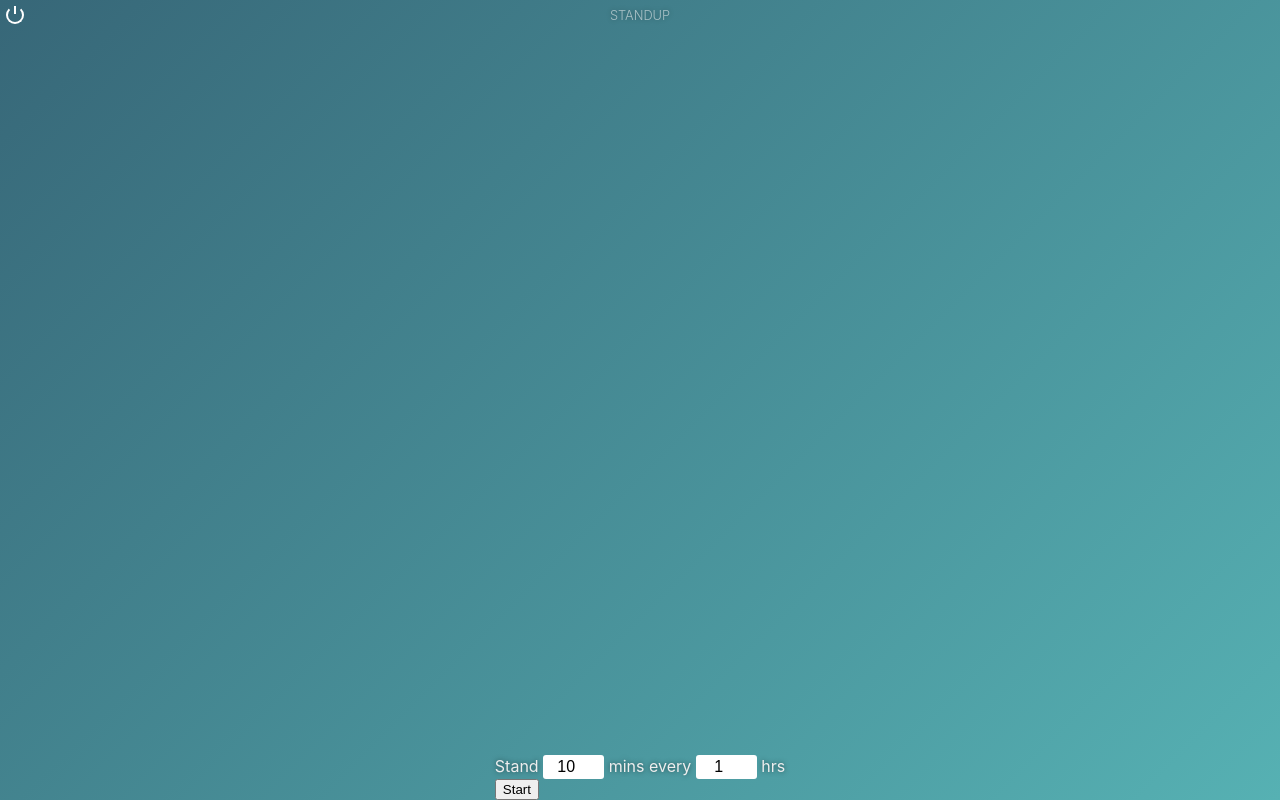
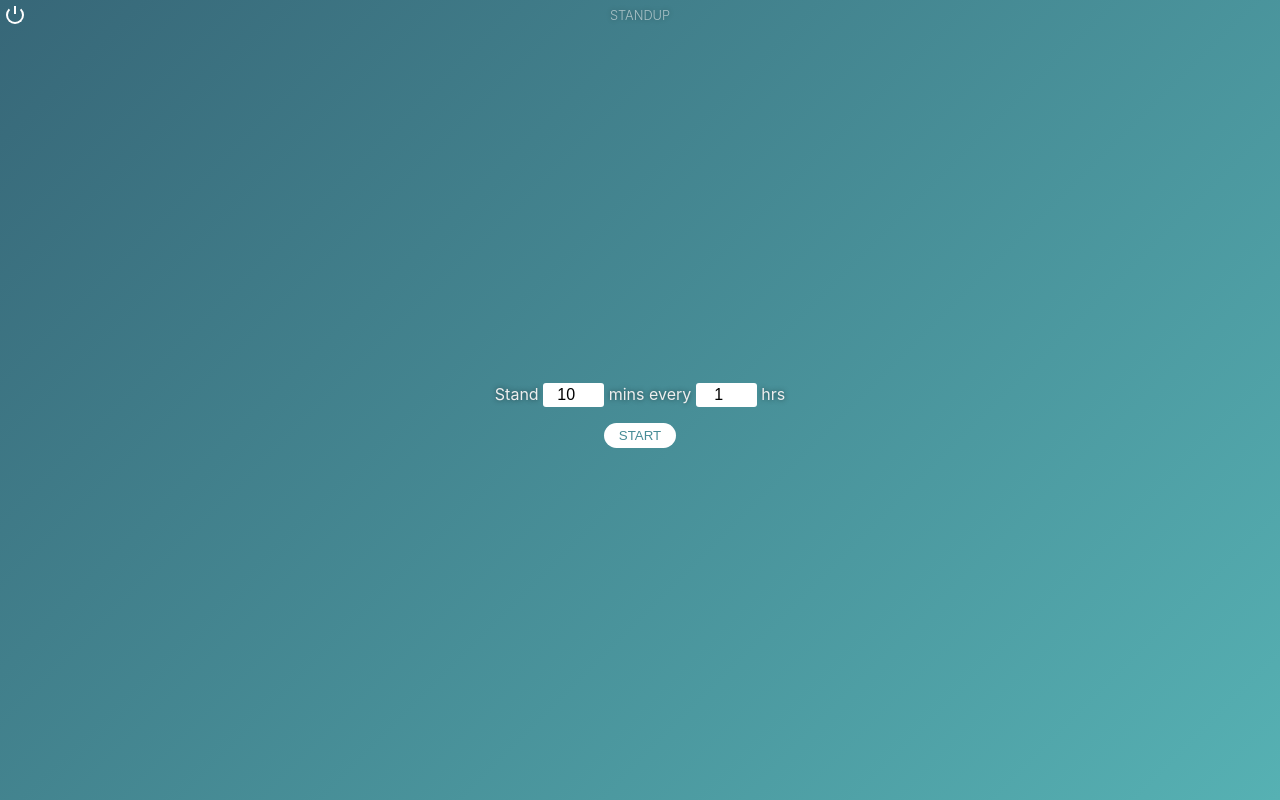
Before and after one commit to filoxo/standup, an Electron app: page index.html in a window 1280 px wide. Drawn offline with Linux system fonts and the light colour scheme.

Commit message:
Add .btn and #configure styles.

```diff
--- a/app/style.css
+++ b/app/style.css
@@ -47,7 +47,15 @@ input[type=number] {
 .hidden {
     display: none;
 }
-
+.btn {
+    background: #fff;
+    border: none;
+    border-radius: 5rem;
+    color: rgb(71,140,150);
+    margin-top: 1rem;
+    padding: 5px 15px;
+    text-transform: uppercase;
+}
 button.icon {
     background-color: transparent;
 }
@@ -92,6 +100,13 @@ button.icon {
     top: 0;
     left: 0;
 }
+#configure {
+    align-items: center;
+    display: flex;
+    flex-grow: 1;
+    flex-direction: column;
+    justify-content: center;
+}
 
 .progress {
     background-color: rgba(255,255,255,.5);
```
